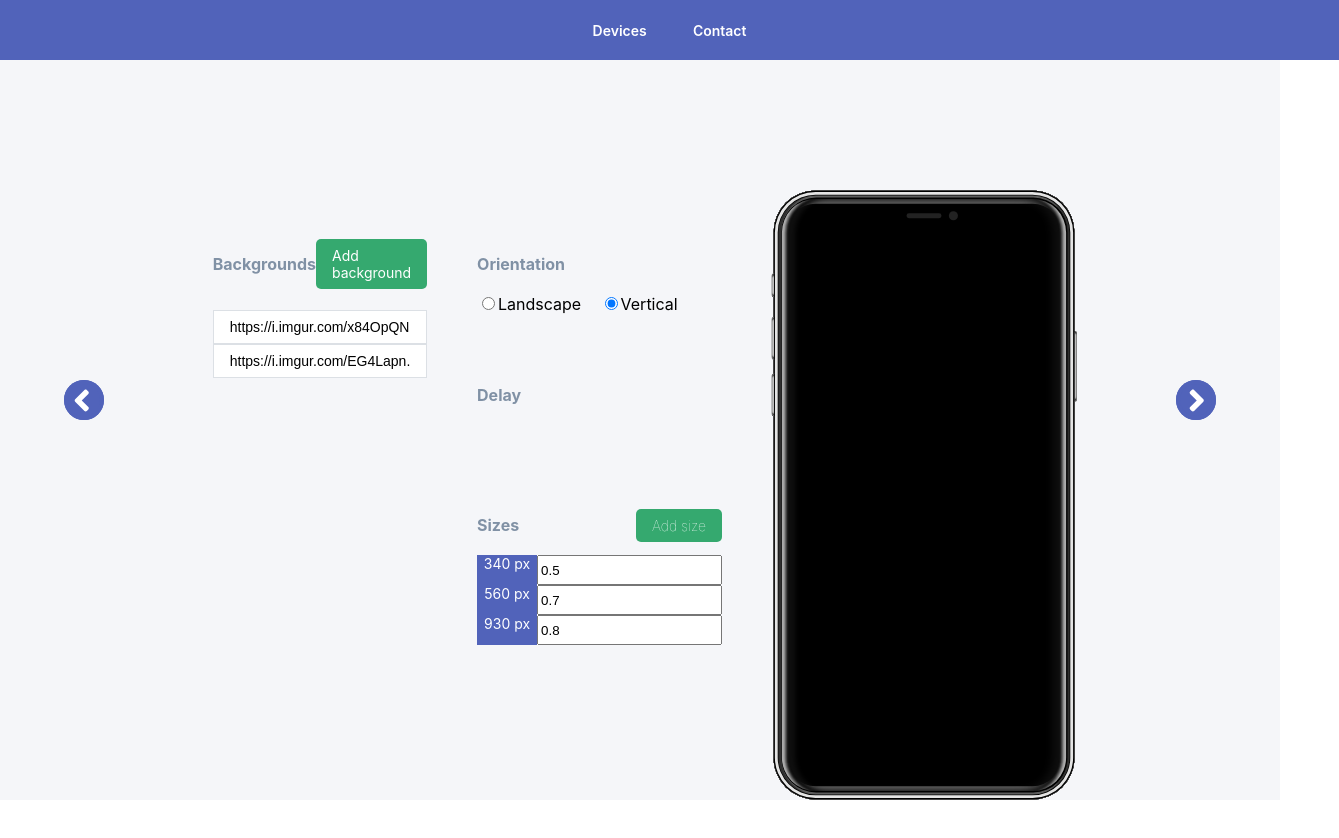
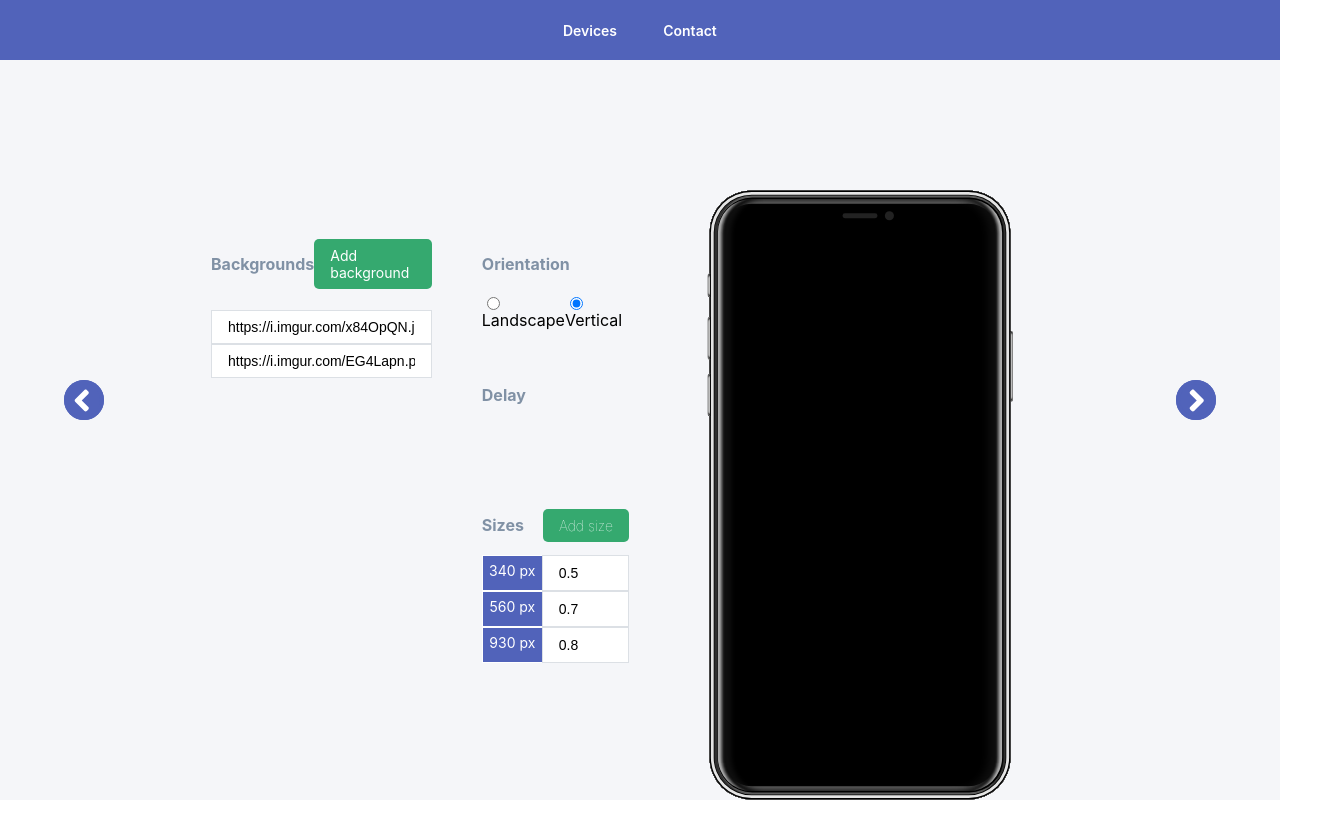
Before and after one commit to yungmichael/styled-devices, a React (Create React App) app in the folder examples/: page / in a window 1280 px wide. Shown: the top 838 px of the page, 1339 px wide, since content can reach past the window. Built offline with nearby package versions, Linux system fonts and the light colour scheme.

Commit message:
adding more elements size editing

```diff
--- a/examples/src/components/slideshow/Editor/Sizes/table.js
+++ b/examples/src/components/slideshow/Editor/Sizes/table.js
@@ -10,14 +10,29 @@
 `;
 
 const Size = styled.div`
-  height: 30px;
+  height: 34px;
   background: ${theme.color_secondary};
   color: ${theme.color_white};
   text-align: center;
   font-size: 14px;
+  line-height: 30px;
+  border: 1px solid ${theme.color_white};
+  border-right: none;
 `;
 
-const Value = styled.input``;
+const Value = styled.input`
+  width: 100%;
+  padding: 8px 16px;
+  background: ${theme.color_white};
+  list-style: none;
+  font-size: 14px;
+  border: 1px solid ${theme.text_color_grey};
+  z-index: 0;
+
+  :focus {
+    outline: none;
+  }
+`;
 
 export default function Table() {
   return (
```
